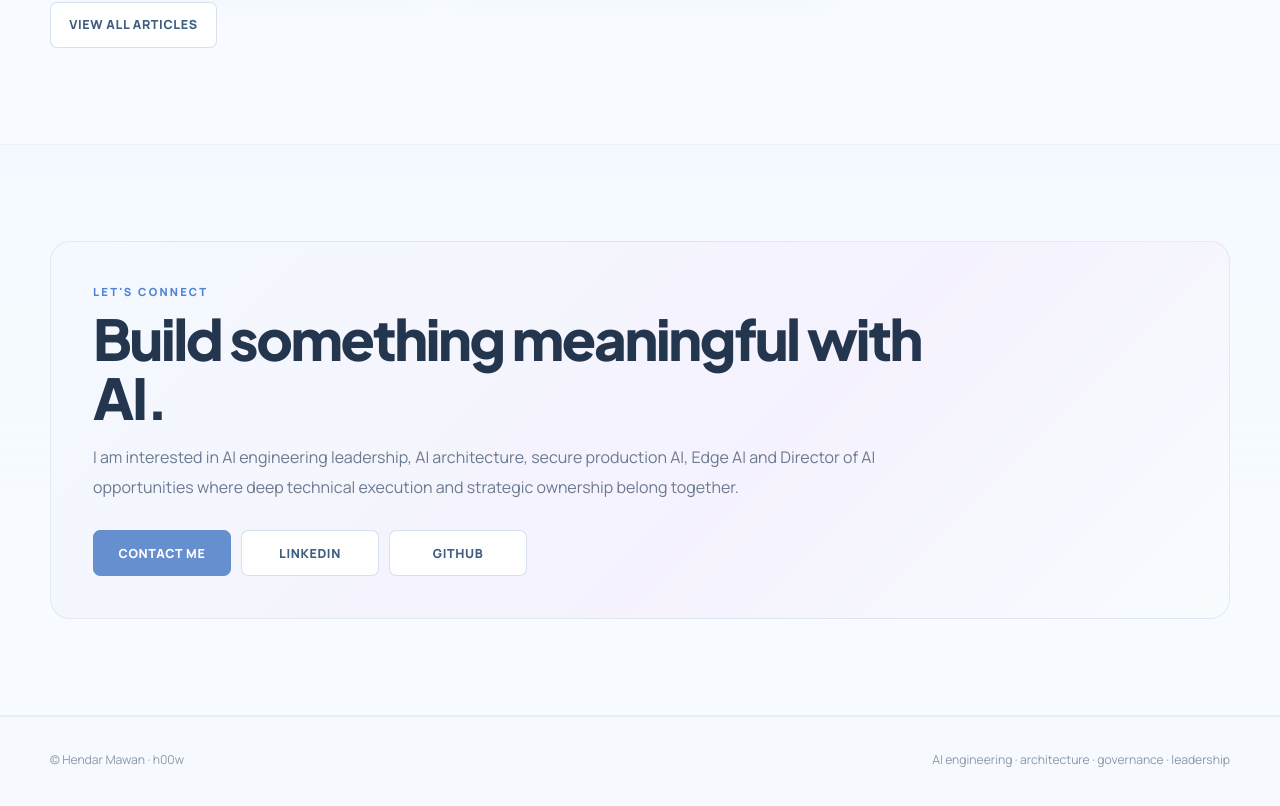
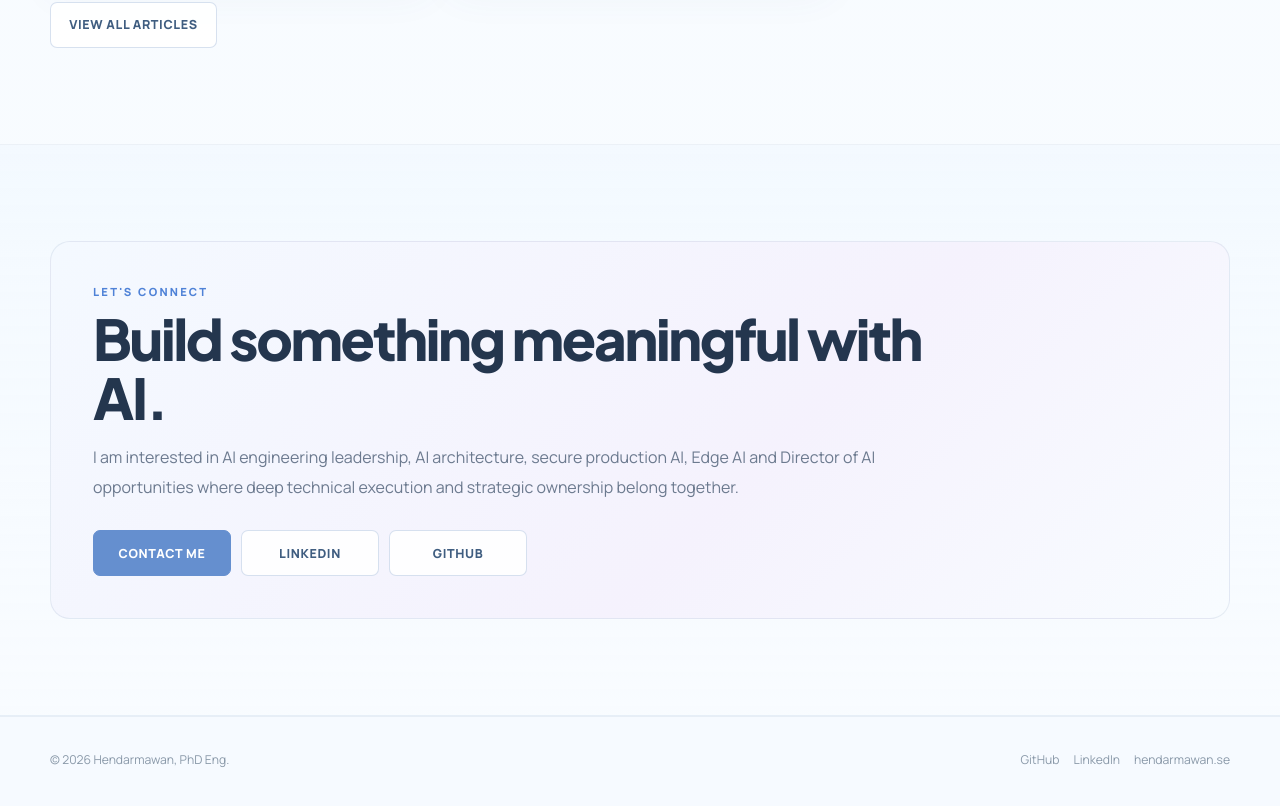
Before and after one commit to h00w/h00w.github.io, a Next.js app: page / in a window 1280 px wide. Shown: the part 6512-7318 px from the top of the page. Built offline with nearby package versions, Linux system fonts and the light colour scheme.

Commit message:
chore: add GitHub LinkedIn and website links to footer

```diff
--- a/app/page.tsx
+++ b/app/page.tsx
@@ -190,9 +190,13 @@ export default function Home() {
     </main>
 
     <footer>
-      <div className="shell" style={{display:"flex",justifyContent:"space-between",gap:20,flexWrap:"wrap"}}>
-        <span>© Hendar Mawan · h00w</span>
-        <span>AI engineering · architecture · governance · leadership</span>
+      <div className="shell" style={{display:"flex",justifyContent:"space-between",gap:20,flexWrap:"wrap",alignItems:"center"}}>
+        <span>© 2026 Hendarmawan, PhD Eng.</span>
+        <span style={{display:"flex",gap:14,flexWrap:"wrap"}}>
+          <a href="https://github.com/h00w/" target="_blank" rel="noreferrer">GitHub</a>
+          <a href="https://www.linkedin.com/in/hender/" target="_blank" rel="noreferrer">LinkedIn</a>
+          <a href="https://hendarmawan.se" target="_blank" rel="noreferrer">hendarmawan.se</a>
+        </span>
       </div>
     </footer>
   </>;
```
